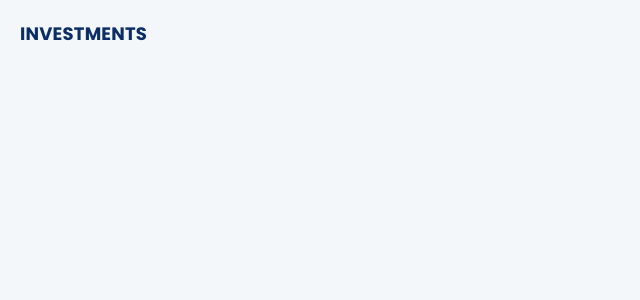
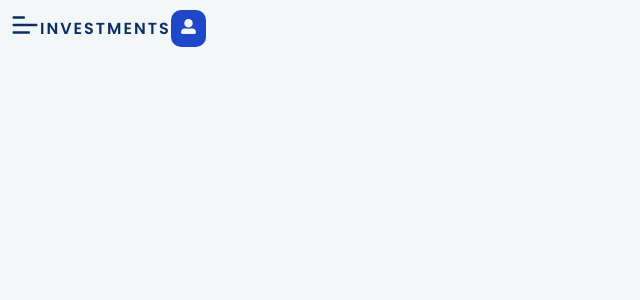
Before and after one commit to kwameaj67/dashboard-digi, a React (Create React App) app: page /investments in a window 1280 px wide. Shown: the top 300 px of the page, without its empty margins (0-640 px from the left). Built offline with nearby package versions, Linux system fonts and the light colour scheme.

Commit message:
changes to pageTitle

```diff
--- a/src/components/PageTitle/pageTitle.css
+++ b/src/components/PageTitle/pageTitle.css
@@ -1,12 +1,41 @@
 .pageTitle{
-    text-transform: uppercase;
     letter-spacing: 0.2px;
     color: #0a2e65;
     font-family: "Poppins";
-    font-weight: 700;
-    padding: 20px 20px;
+    padding: 10px 0px;
+    /* width: 100%; */
+    /* height: auto; */
+    display: flex;
+    flex-direction: row;
+    align-items: center;
+    justify-content: space-between;
+    margin:0px 10px;
+
 }
+.pageTitle .menu{
+    cursor: pointer;
+    /* display: none; */
+}
+
 .pageTitle p{
-    font-size: 18px;
+    font-weight: 600;
+    font-size: 16px;
+    letter-spacing: 2px;
+    text-align: center;
+    text-transform: uppercase;
+}
+.profile{
+    padding:6px 10px;
+    background-color:#1f47c9;
+    border-radius: 10px;
+    cursor: pointer;
     text-align: center;
 }
+.profile .profile-icon{
+    color: #0a2e65;
+}
+@media screen and (min-width: 1280px){
+    .menu {
+        display: block;
+    }
+}
--- a/src/components/PageTitle/pageTitle.js
+++ b/src/components/PageTitle/pageTitle.js
@@ -2,11 +2,23 @@ import React from 'react'
 import './pageTitle.css'
 import {Switch,Route} from 'react-router-dom'
 import routes from '../SideBar/sideBarData'
+import {FaUserAlt} from 'react-icons/fa'
+import {CgMenuLeft} from 'react-icons/cg'
+
+
+// const  openNav = () => {
+//     // document.getElementById("sideBarArea").style.width = "280px";
+//     let sidebar = document.querySelector('.sideBarArea')
+//     sidebar.classList.toggle('active')
+//   }
 
 
 const PageTitle = () => {
     return(
           <div className="pageTitle">
+                <div className="menu"  >
+                    <CgMenuLeft size={30}/>
+                </div>
                     {
                     <Switch>
                         {routes.map((route, index) => (
@@ -19,6 +31,9 @@ const PageTitle = () => {
                         ))}
                     </Switch>
                     }
+                    <div className="profile">
+                            <FaUserAlt className="profile-icon" size={15} color="#f4f7fa"/>
+                    </div>
                 </div>
     )
 }
```
